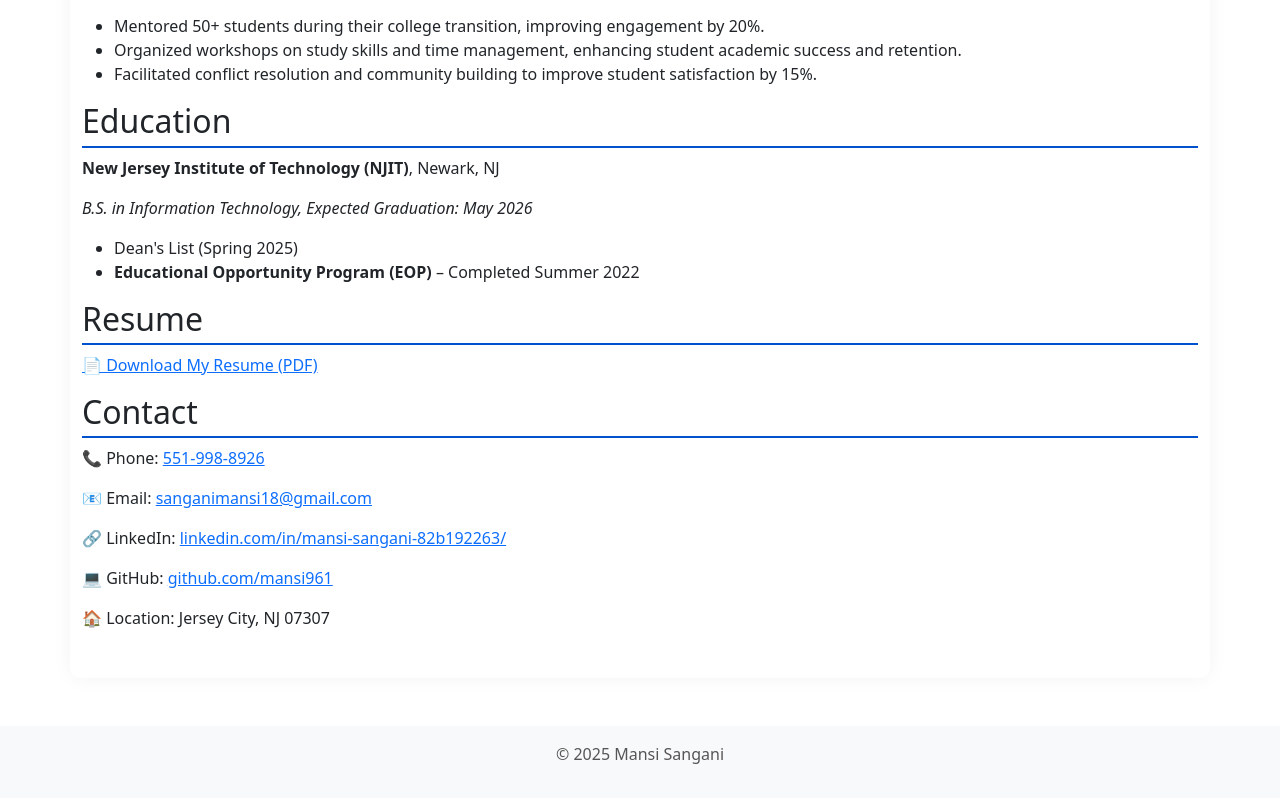
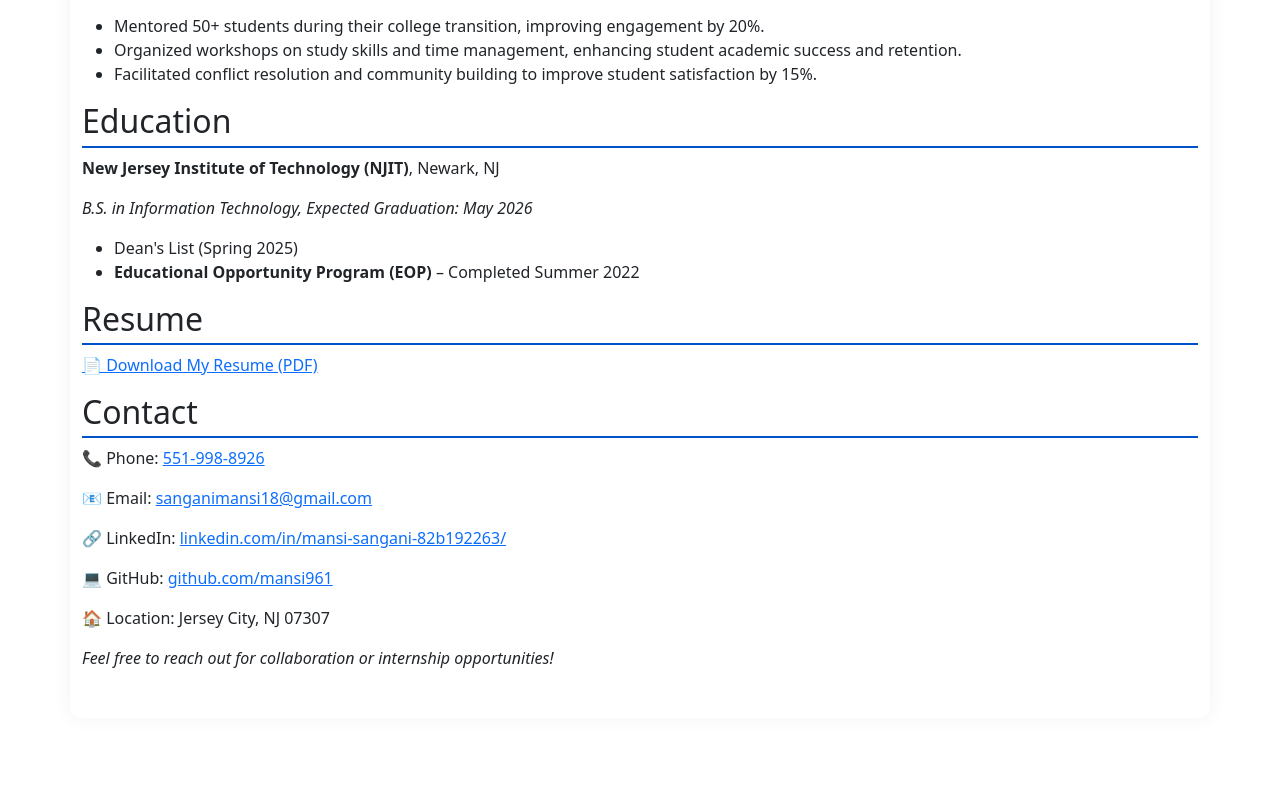
Before and after one commit to mansi961/Mansi-Sangani-resume, a plain HTML site: page index.html in a window 1280 px wide. Shown: the part 1744-2542 px from the top of the page. After the commit the page ends 2510 px from the top, so only its background shows below. Drawn offline with nearby package versions, Linux system fonts and the light colour scheme.

Commit message:
Update index.html

```diff
--- a/index.html
+++ b/index.html
@@ -139,12 +139,8 @@
   <p>🔗 LinkedIn: <a href="https://linkedin.com/in/mansi-sangani-82b192263/" target="_blank" rel="noopener">linkedin.com/in/mansi-sangani-82b192263/</a></p>
   <p>💻 GitHub: <a href="https://github.com/mansi961" target="_blank" rel="noopener">github.com/mansi961</a></p>
   <p>🏠 Location: Jersey City, NJ 07307</p>
+  <p><em>Feel free to reach out for collaboration or internship opportunities!</em></p>
 </section>
-  </main>
-
-  <footer class="text-center py-3 bg-light">
-    <p>&copy; 2025 Mansi Sangani</p>
-  </footer>
 
   <!-- Smooth Scroll -->
   <script>
```
Lines whose indentation alone changed are shown as unchanged.
